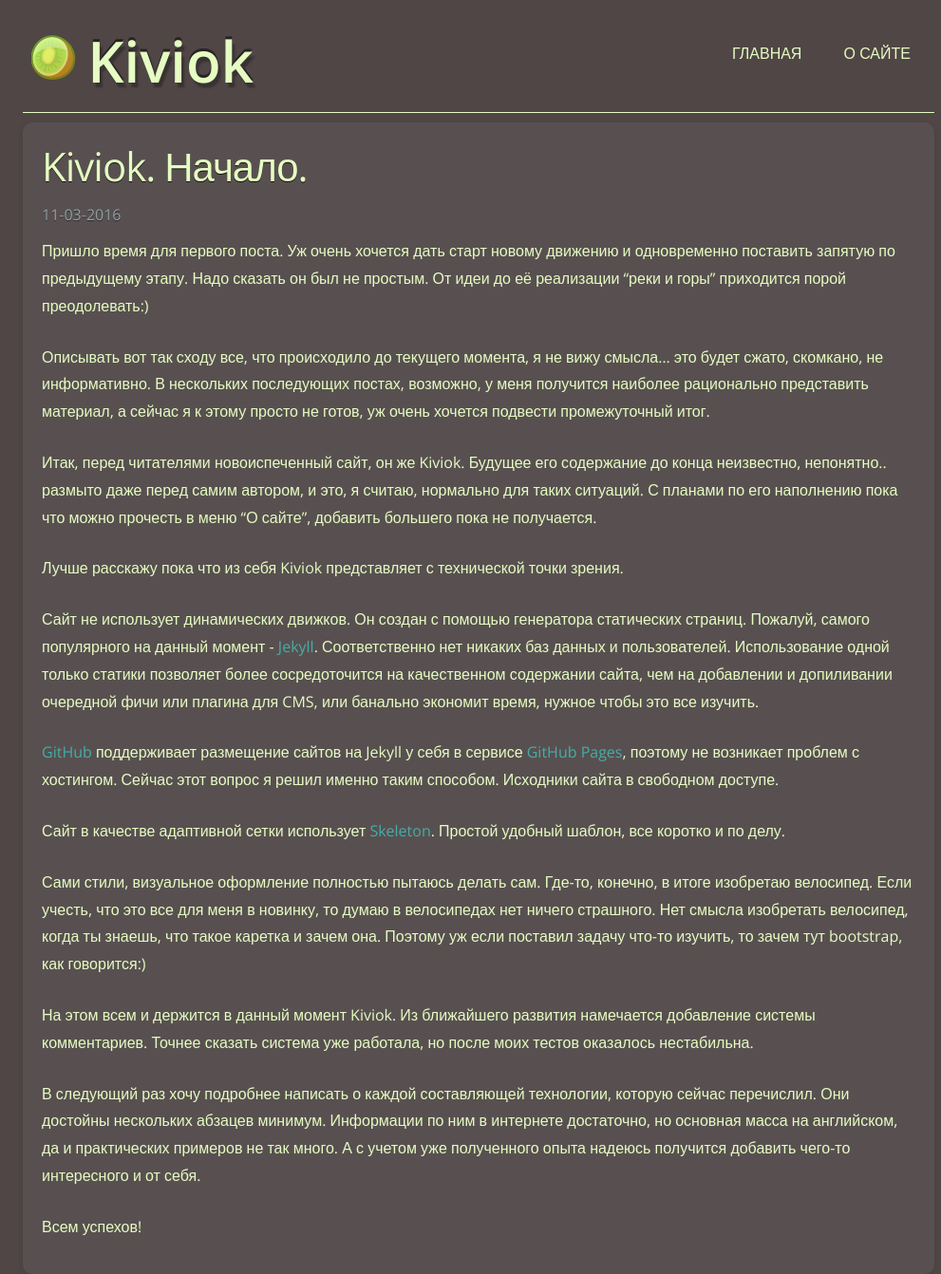
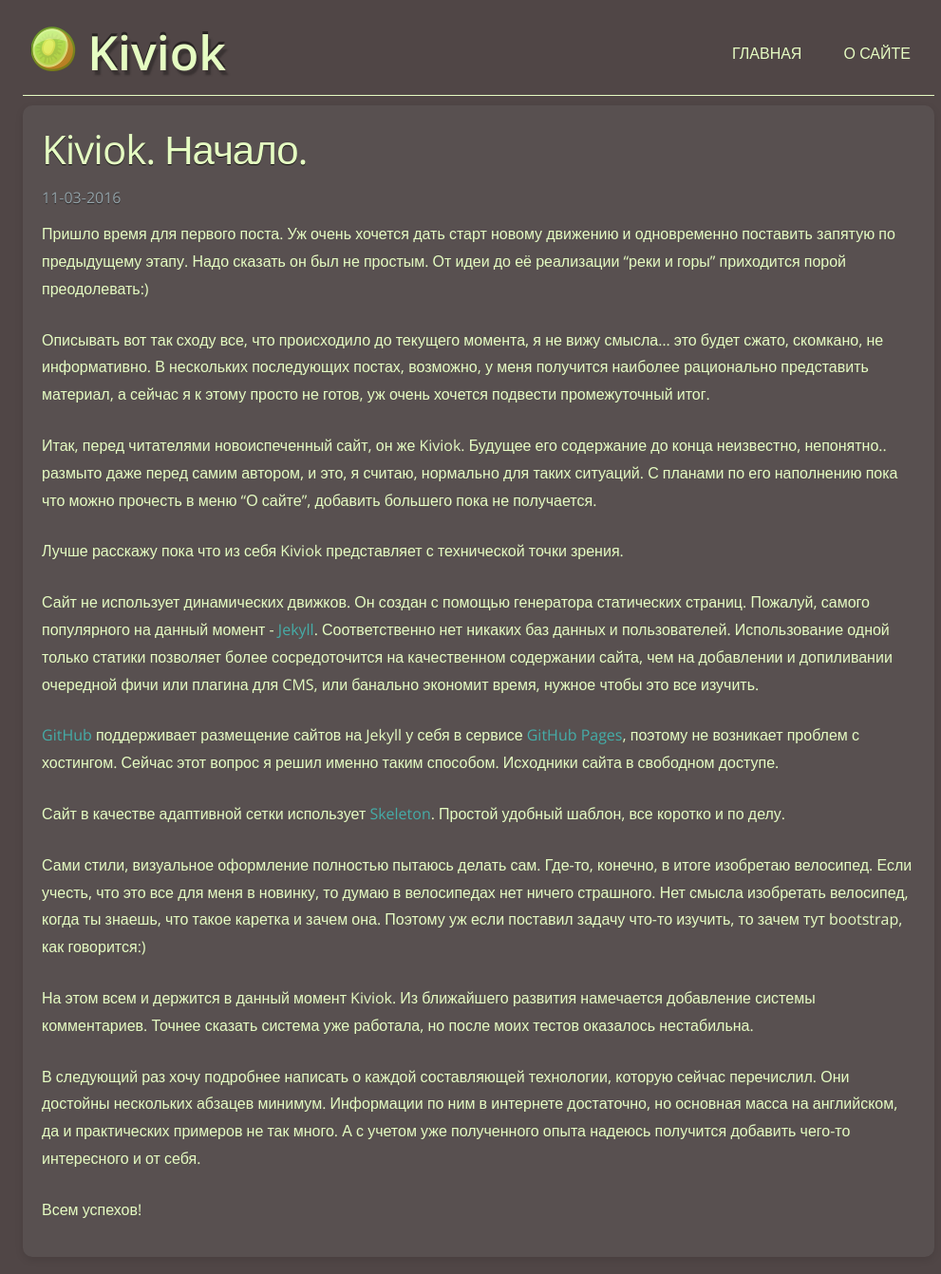
Before and after one commit to kiviok/kiviok.github.io, a Jekyll site: the page built from _posts/2016-03-11-welcome-post.md, in a window 1280 px wide. Shown: the whole page at 95% size, without its empty margins (136-1127 px from the left). Built offline with Jekyll 4.4.1, drawn with Linux system fonts in a browser that asks for light colours; comment, search, counter and statistics services are not loaded.

Commit message:
article style

```diff
--- a/_sass/_article.scss
+++ b/_sass/_article.scss
@@ -17,6 +17,12 @@ article {
     margin-bottom: 1rem;
   }
 
+  .read-more {
+    display: block;
+    margin-bottom: 2rem;
+    margin-top: 1rem;
+  }
+
   ul {
     list-style-type: circle;
     padding: 1rem;
@@ -26,11 +32,10 @@ article {
     border-radius: 1rem;
   }
 
-
 }
 article + article {
   border-radius: 0 0 1rem 1rem;
-  border-top: 2px solid $background-color-main;
+  border-top: 4px solid $background-color-main;
   //  box-shadow: 0 -1px 0 $background-color-main;
   margin-top: -1rem;
 }
--- a/_sass/_common.scss
+++ b/_sass/_common.scss
@@ -13,6 +13,19 @@ a {
 }
 a:hover {
   color: $text-color-anchor-hover;
+}
+
+.label {
+  display: inline;
+  padding: .2em .6em .3em;
+  font-size: 75%;
+  font-weight: bold;
+  line-height: 1;
+  color: #fff;
+  text-align: center;
+  white-space: nowrap;
+  vertical-align: baseline;
+  border-radius: .25em;
 }
 
 .disqus-comment-count {
--- a/_sass/_header.scss
+++ b/_sass/_header.scss
@@ -11,7 +11,7 @@ header {
   .logotext {
     display: inline-block;
 
-    font-size: 6rem;
+    font-size: 5rem;
     font-weight: 600;
     vertical-align: middle;
     // text-shadow: .2rem .2rem 0 rgba(#eee, .5),
--- a/index.html
+++ b/index.html
@@ -17,8 +17,8 @@ layout: default
 <!-- Добавление значка комментариев -->
 <!-- <span class="disqus-comment-count" data-disqus-identifier="{{ post.url | prepend: site.baseurl }}" >0</span> -->
 
-{{ post.excerpt }}
-<a href="{{ post.url | prepend: site.baseurl }}">>>></a>
+{{ post.excerpt | strip_html | truncate: 350}}
+<a class="read-more" href="{{ post.url | prepend: site.baseurl }}">Читать полностью >></a>
 </article>
 
 {% endfor %}
```
Also changed, not shown: _posts/2016-03-15-my-way-to-jekyll.md (line endings or trailing spaces).
